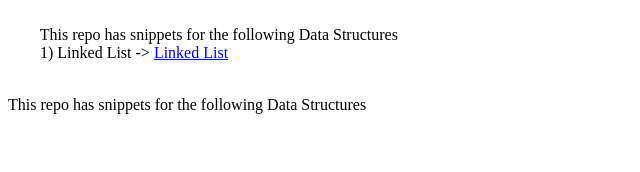
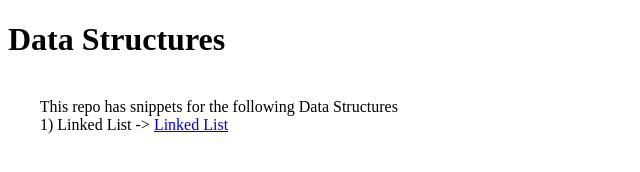
Before and after one commit to KKoshy/data_structures, a plain HTML site: page index.html in a window 1280 px wide. Shown: the whole page, without its empty margins (0-640 px from the left). Drawn offline with Linux system fonts and the light colour scheme.

Commit message:
changes in index site

```diff
--- a/index.html
+++ b/index.html
@@ -3,11 +3,11 @@
 <head>
     <meta charset="UTF-8">
     <title>Data Structures</title>
+    <h1>Data Structures</h1>
     <div style="white-space:pre">
         This repo has snippets for the following Data Structures
         1) Linked List -> <a href="/data_structures/linked_list">Linked List</a>
     </div>
-    <p>This repo has snippets for the following Data Structures</p>
 </head>
 <body>
 
```
